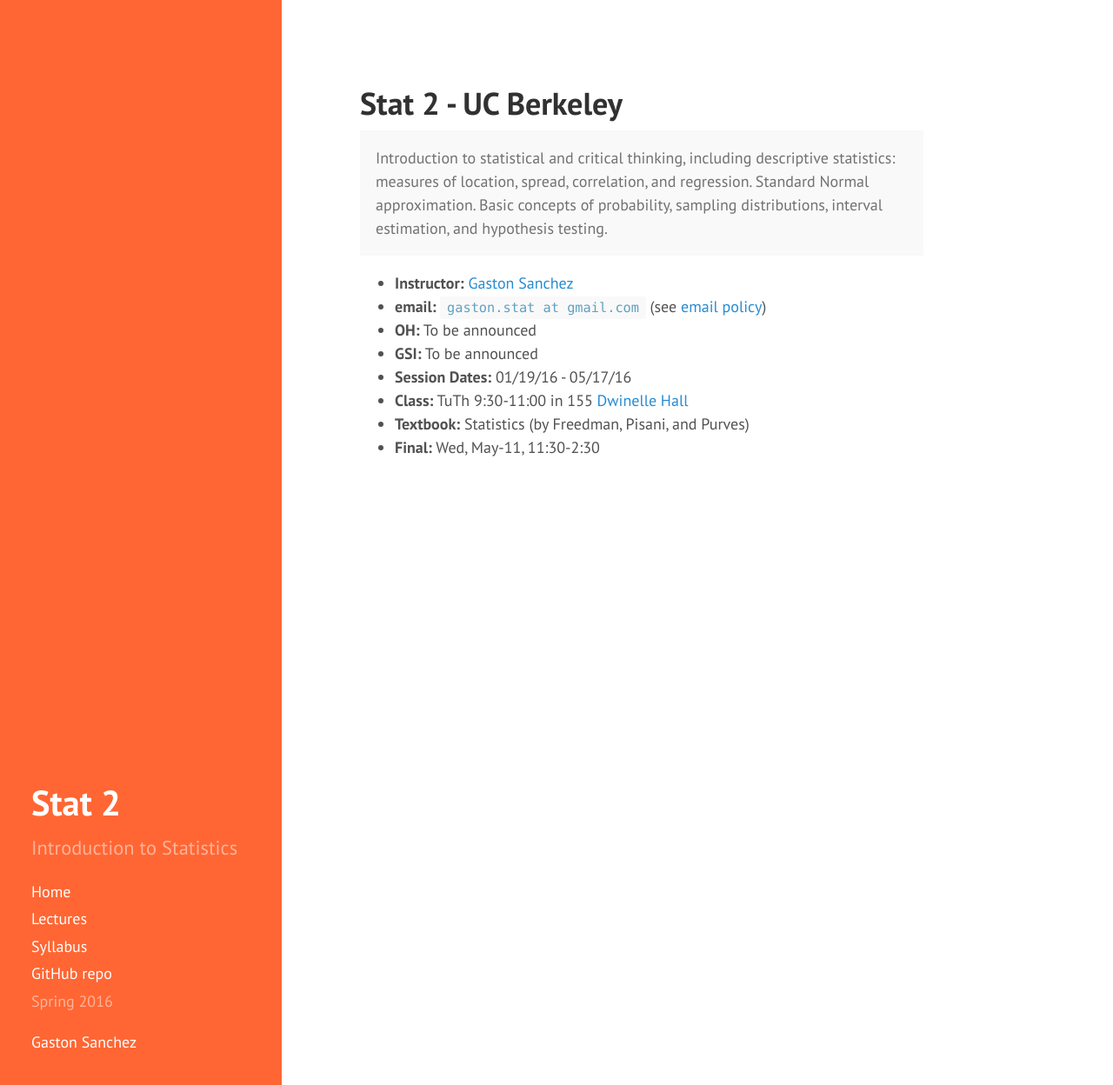
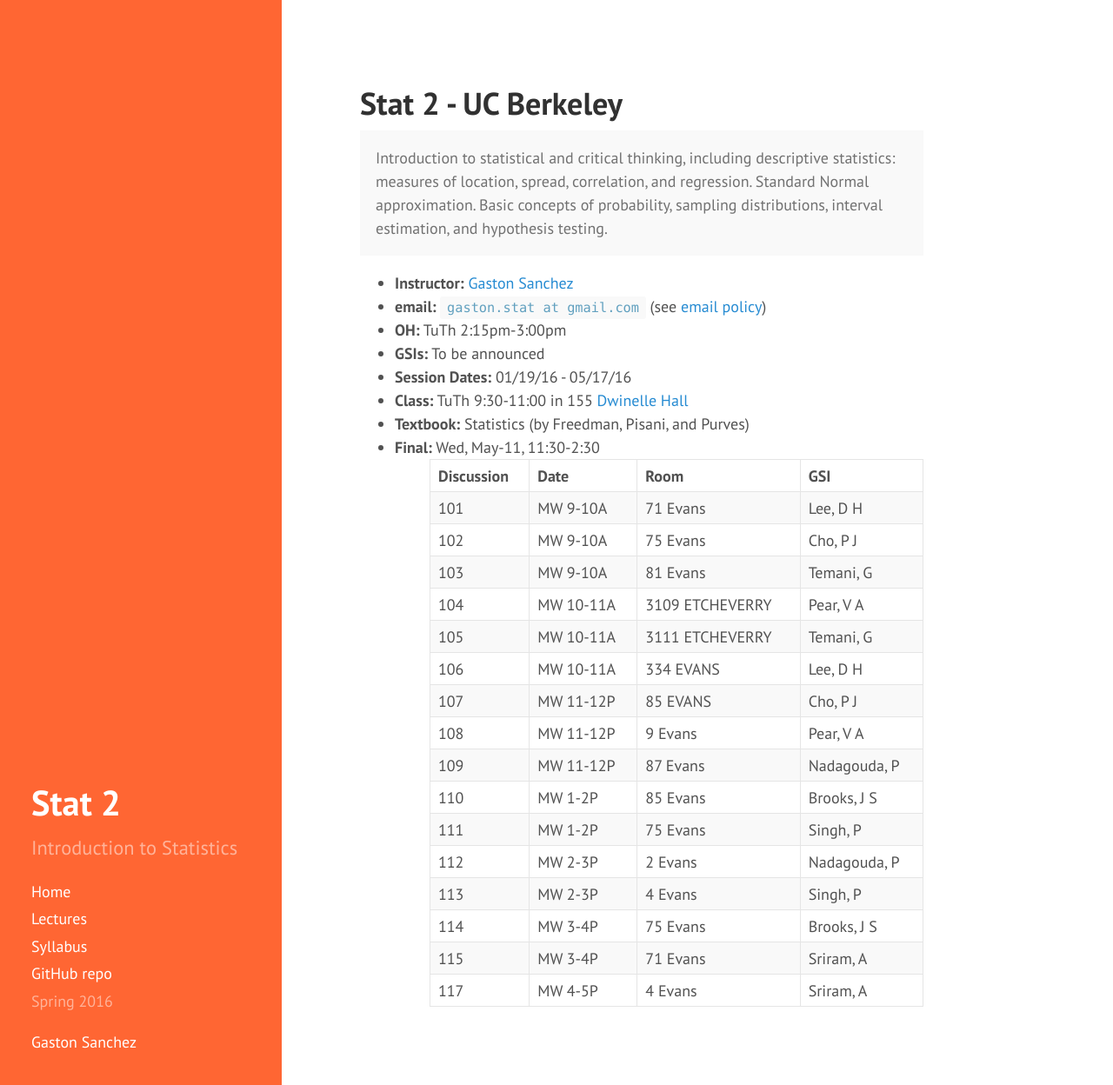
Before and after one commit to gastonstat/relic-stat2, a Jekyll site: the page built from index.html, in a window 1280 px wide and 1248 px high. Shown: the whole window at 87% size. Built offline with Jekyll 4.4.1, drawn with Linux system fonts in a browser that asks for light colours; nearby versions of some CDN libraries; Markdown is read by kramdown in place of the engine named in the settings; the list of posts is cut into pages by our own code.

Commit message:
add GSI sections

```diff
--- a/index.html
+++ b/index.html
@@ -13,10 +13,120 @@
 <ul>
   <li><b>Instructor:</b> <a href="http://gastonsanchez.com" target="_blank">Gaston Sanchez</a>
   <li><b>email:</b> <code>gaston.stat at gmail.com</code> (see <a href="syllabus#email-policy">email policy</a>)
-  <li><b>OH:</b> To be announced</li>
-  <li><b>GSI:</b> To be announced</li>
+  <li><b>OH:</b> TuTh 2:15pm-3:00pm</li>
+  <li><b>GSIs:</b> To be announced</li>
   <li><b>Session Dates:</b> 01/19/16 - 05/17/16 </li>
   <li><b>Class:</b> TuTh 9:30-11:00 in 155 <a href="https://www.google.com/maps/search/Univ+Cal+Berkeley+Dwinelle+Hall/@37.870918,-122.2629026" target="_blank">Dwinelle Hall</a></li>
   <li><b>Textbook:</b> Statistics (by Freedman, Pisani, and Purves)</li>
   <li><b>Final:</b> Wed, May-11, 11:30-2:30</li>
 <ul>
+
+
+<table>
+  <thead>
+    <tr>
+      <th align="left">Discussion</th>
+      <th align="left">Date</th>
+      <th align="left">Room</th>
+      <th align="left">GSI</th>
+    </tr>
+  </thead>
+  <tbody>
+    <tr>
+      <td>101</td>
+      <td>MW 9-10A</td>
+      <td>71 Evans</td>
+      <td>Lee, D H</td>
+    </tr>
+    <tr>
+      <td>102</td>
+      <td>MW 9-10A</td>
+      <td>75 Evans</td>
+      <td>Cho, P J</td>
+    </tr>
+    <tr>
+      <td>103</td>
+      <td>MW 9-10A</td>
+      <td>81 Evans</td>
+      <td>Temani, G</td>
+    </tr>
+    <tr>
+      <td>104</td>
+      <td>MW 10-11A</td>
+      <td>3109 ETCHEVERRY</td>
+      <td>Pear, V A</td>
+    </tr>
+    <tr>
+      <td>105</td>
+      <td>MW 10-11A</td>
+      <td>3111 ETCHEVERRY</td>
+      <td>Temani, G</td>
+    </tr>
+    <tr>
+      <td>106</td>
+      <td>MW 10-11A</td>
+      <td>334 EVANS</td>
+      <td>Lee, D H</td>
+    </tr>
+    <tr>
+      <td>107</td>
+      <td>MW 11-12P</td>
+      <td>85 EVANS</td>
+      <td>Cho, P J</td>
+    </tr>
+    <tr>
+      <td>108</td>
+      <td>MW 11-12P</td>
+      <td>9 Evans</td>
+      <td>Pear, V A</td>
+    </tr>
+    <tr>
+      <td>109</td>
+      <td>MW 11-12P</td>
+      <td>87 Evans</td>
+      <td>Nadagouda, P</td>
+    </tr>
+    <tr>
+      <td>110</td>
+      <td>MW 1-2P</td>
+      <td>85 Evans</td>
+      <td>Brooks, J S</td>
+    </tr>
+    <tr>
+      <td>111</td>
+      <td>MW 1-2P</td>
+      <td>75 Evans</td>
+      <td>Singh, P</td>
+    </tr>
+    <tr>
+      <td>112</td>
+      <td>MW 2-3P</td>
+      <td>2 Evans</td>
+      <td>Nadagouda, P</td>
+    </tr>
+    <tr>
+      <td>113</td>
+      <td>MW 2-3P</td>
+      <td>4 Evans</td>
+      <td>Singh, P</td>
+    </tr>
+    <tr>
+      <td>114</td>
+      <td>MW 3-4P</td>
+      <td>75 Evans</td>
+      <td>Brooks, J S</td>
+    </tr>
+    <tr>
+      <td>115</td>
+      <td>MW 3-4P</td>
+      <td>71 Evans</td>
+      <td>Sriram, A</td>
+    </tr>
+    <tr>
+      <td>117</td>
+      <td>MW 4-5P</td>
+      <td>4 Evans</td>
+      <td>Sriram, A</td>
+    </tr>
+  </tbody>
+</table>
```
